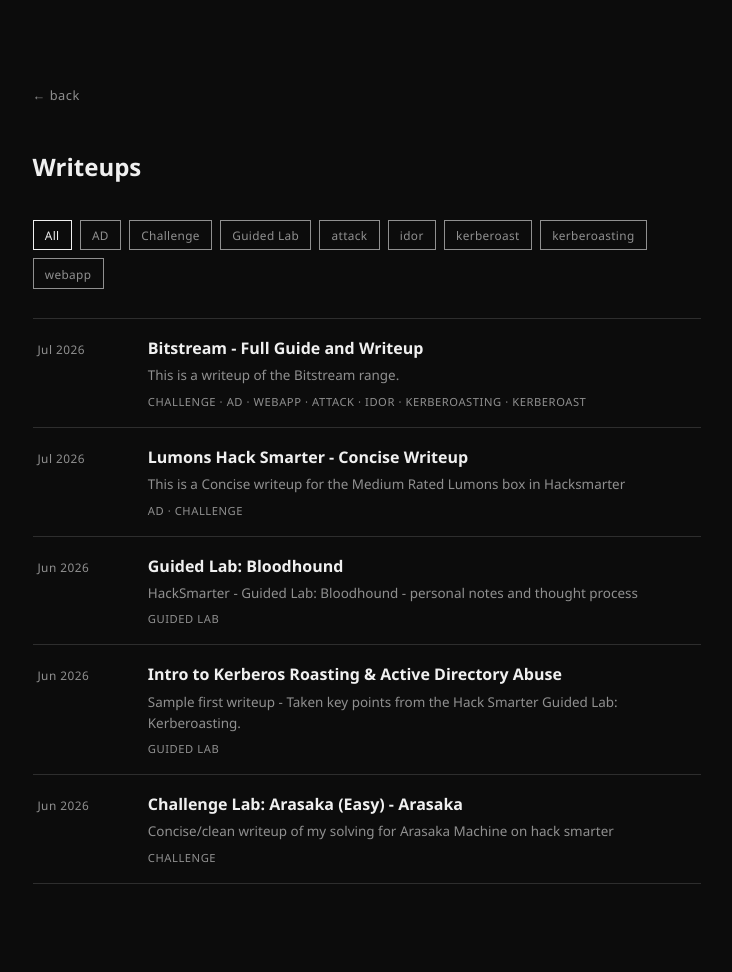
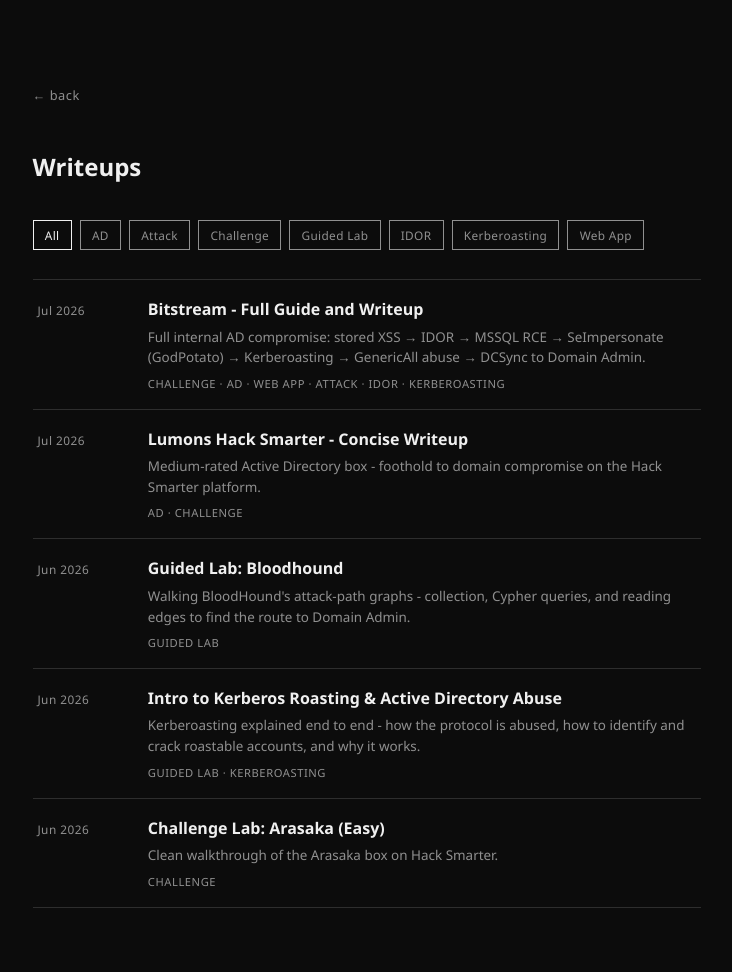
Before and after one commit to Gluey123/gluey123.github.io, a Jekyll site: the page built from writeups.html, in a window 1280 px wide. Shown: the whole page, without its empty margins (273-1005 px from the left). Built offline with Jekyll 4.4.1, drawn with Linux system fonts in a browser that asks for light colours; before the commit the page ends 948 px from its top, so only the background shows below that.

Commit message:
Removed blogs and reports temp, fixed various formatting errors inside of writups

```diff
--- a/_writeups/Challenge Lab Arasaka.md
+++ b/_writeups/Challenge Lab Arasaka.md
@@ -1,8 +1,8 @@
 ---
-title: "Challenge Lab: Arasaka (Easy) - Arasaka"
+title: "Challenge Lab: Arasaka (Easy)"
 author: Glueyy
 date: 2026-06-15
-description: Concise/clean writeup of my solving for Arasaka Machine on hack smarter
+description: "Clean walkthrough of the Arasaka box on Hack Smarter."
 tags: ["Challenge"]
 ---
 
--- a/_writeups/Guided - Bloodhound.md
+++ b/_writeups/Guided - Bloodhound.md
@@ -2,7 +2,7 @@
 title: "Guided Lab: Bloodhound"
 author: Glueyy
 date: 2026-06-29
-description: "HackSmarter - Guided Lab: Bloodhound - personal notes and thought process"
+description: "Walking BloodHound's attack-path graphs - collection, Cypher queries, and reading edges to find the route to Domain Admin."
 tags: ["Guided Lab"]
 ---
 BloodHound uses a Neo4j graph database.
--- a/_writeups/bitstream_writeup.md
+++ b/_writeups/bitstream_writeup.md
@@ -4,15 +4,14 @@
 category: _writeups
 share: true
 date: 2026-07-08
-description: This is a writeup of the Bitstream range.
+description: "Full internal AD compromise: stored XSS → IDOR → MSSQL RCE → SeImpersonate (GodPotato) → Kerberoasting → GenericAll abuse → DCSync to Domain Admin."
 tags:
   - Challenge
   - AD
-  - webapp
-  - attack
-  - idor
-  - kerberoasting
-  - kerberoast
+  - Web App
+  - Attack
+  - IDOR
+  - Kerberoasting
 ---
 Condensed Summary with step-by-step at the very end!
 
--- a/_writeups/kerberosroasting.md
+++ b/_writeups/kerberosroasting.md
@@ -2,11 +2,11 @@
 title: "Intro to Kerberos Roasting & Active Directory Abuse"
 author: "Glueyy - Formatted with Gemini"
 date: 2026-06-15
-description: "Sample first writeup - Taken key points from the Hack Smarter Guided Lab: Kerberoasting."
-tags: ["Guided Lab"]
+description: "Kerberoasting explained end to end - how the protocol is abused, how to identify and crack roastable accounts, and why it works."
+tags: ["Guided Lab", "Kerberoasting"]
 ---
 
-This is a jumble of notes and key highlighted points taken and condensed for the Hack smarter lab: Guided Lab: Kerberoasting (Easy)
+This is a jumble of notes and key highlighted points taken and condensed for the Hack Smarter lab: Guided Lab: Kerberoasting (Easy)
 
 ### Core Kerberos Concepts
 
--- a/_writeups/lumons_writeup.md
+++ b/_writeups/lumons_writeup.md
@@ -4,7 +4,7 @@
 category: _writeups
 share: true
 date: 2026-07-02
-description: This is a Concise writeup for the Medium Rated Lumons box in Hacksmarter
+description: "Medium-rated Active Directory box - foothold to domain compromise on the Hack Smarter platform."
 tags:
   - AD
   - Challenge
```
